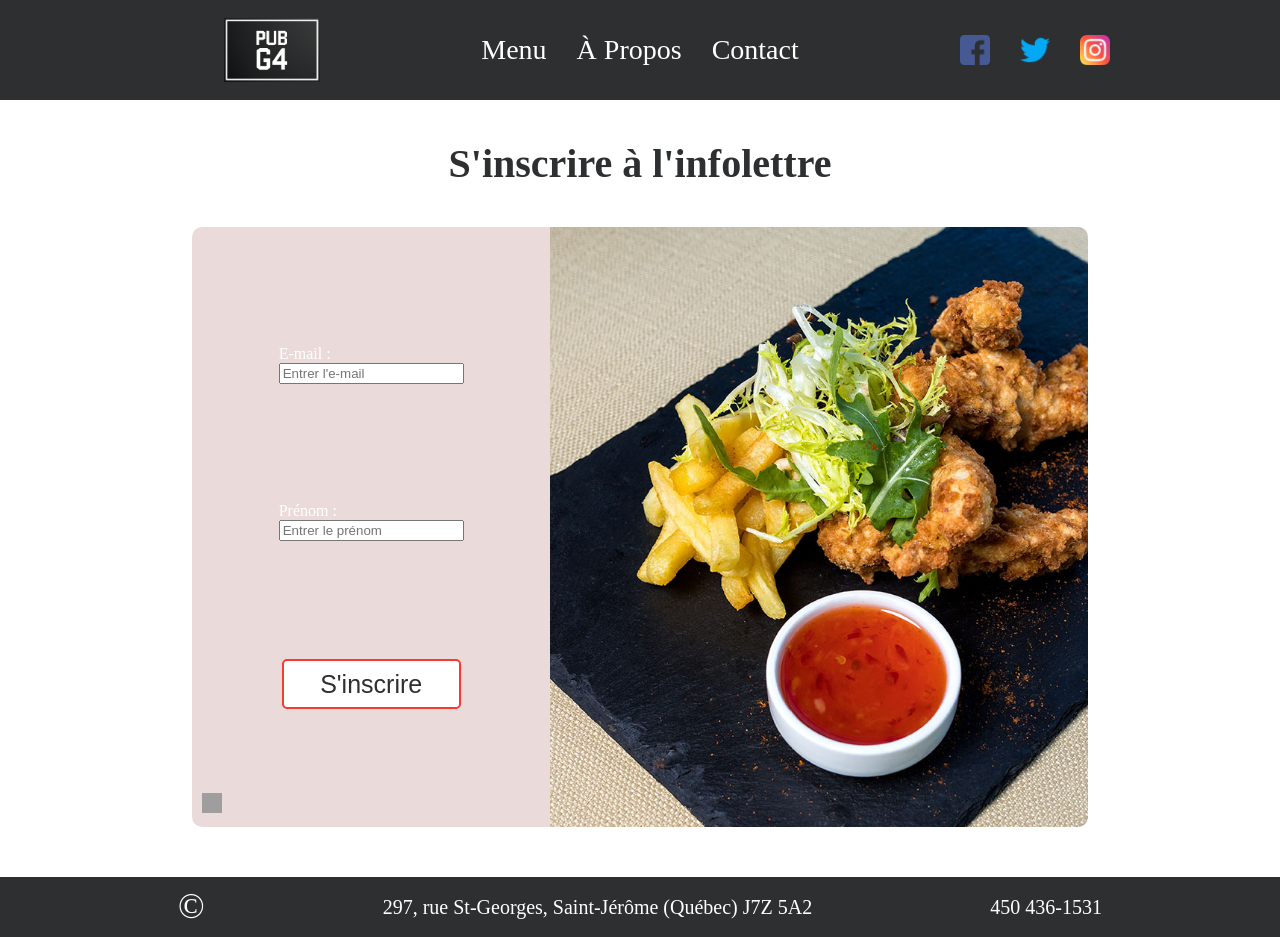
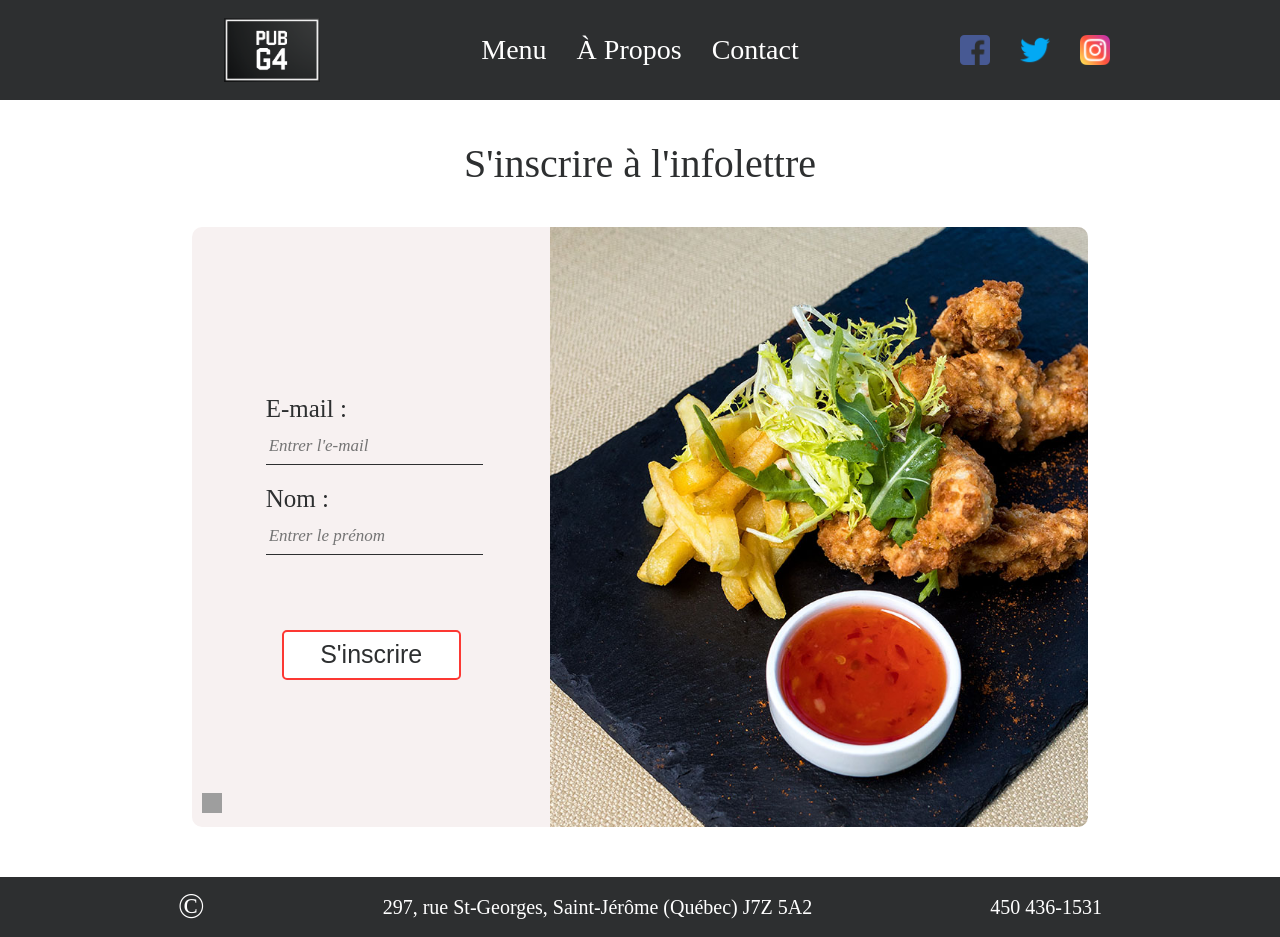
Before and after one commit to gabrielrheaume/RHEG_1369092_pw1, a PHP site: page /infolettre in a window 1280 px wide. Run offline with PHP 8.4, Linux system fonts and the light colour scheme; data comes from the database, SQL or seed files in the repository; style sheets or scripts are compiled from the project's sources; some web fonts are replaced; grey boxes are pictures that could not be loaded.

Commit message:
newsletter

```diff
--- a/public/css/parts/form.css
+++ b/public/css/parts/form.css
@@ -5,6 +5,7 @@
   display: flex;
   justify-content: center;
   margin: 0;
+  font-weight: normal;
 }
 
 .form-section {
@@ -13,7 +14,7 @@
   height: 600px;
   border-radius: 10px;
   margin: 0 auto 50px auto;
-  background-color: rgba(122, 12, 10, 0.15);
+  background-color: #F7F1F1;
   display: flex;
   position: relative;
 }
@@ -28,10 +29,15 @@
   height: 100%;
   display: flex;
   flex-direction: column;
-  justify-content: space-evenly;
+  justify-content: center;
   align-items: center;
 }
+.form-section .form form .input-infos {
+  display: flex;
+  flex-direction: column;
+}
 .form-section .form .submit {
+  margin-top: 75px;
   background-color: white;
   border: 2px solid #FC3833;
   color: #2D2F30;
@@ -76,5 +82,34 @@
 
 .input {
   display: flex;
-  flex-direction: column;
+  flex-direction: column-reverse;
+  align-items: flex-start;
+  width: 100%;
+}
+.input span {
+  font-size: 25px;
+  margin: 20px 0 5px 0;
+  color: #2D2F30;
+  display: flex;
+  justify-content: flex-start;
+}
+.input input {
+  background-color: transparent;
+  border: 0px;
+  border-bottom: 1px solid #2D2F30;
+  padding: 3px;
+  width: 100%;
+  height: 30px;
+  font-family: linotype-didot, serif;
+  font-weight: 400;
+  font-style: italic;
+  font-size: 17px;
+}
+.input input:focus {
+  border: 0px;
+  border-bottom: 1px solid #FC3833;
+  outline: none;
+}
+.input input:focus + span {
+  color: #FC3833;
 }/*# sourceMappingURL=form.css.map */
--- a/public/css/parts/form.scss
+++ b/public/css/parts/form.scss
@@ -6,6 +6,7 @@
     display: flex;
     justify-content: center;
     margin: 0;
+    font-weight: normal;
 }
 
 .form-section
@@ -15,7 +16,7 @@
     height: 600px;
     border-radius: 10px;
     margin: 0 auto 50px auto;
-    background-color: rgb(122, 12, 10, 0.15);
+    background-color: #F7F1F1;
     display: flex;
     position: relative;
 
@@ -26,18 +27,26 @@
         border-top-left-radius: 10px;
         border-bottom-left-radius: 10px;
 
+
         form
         {
             width: 100%;
             height: 100%;
             display: flex;
             flex-direction: column;
-            justify-content: space-evenly;
+            justify-content: center;
             align-items: center;
+
+            .input-infos
+            {
+                display: flex;
+                flex-direction: column;
+            }
         }
 
         .submit
         {
+            margin-top: 75px;
             background-color: white;
             border: 2px solid #FC3833;
             color: #2D2F30;
@@ -95,5 +104,42 @@
 .input
 {
     display: flex;
-    flex-direction: column;
+    flex-direction: column-reverse; // necessary to use the selector "input:focus + span"
+    align-items: flex-start;
+    width: 100%;
+
+    span
+    {
+        font-size: 25px;
+        margin: 20px 0 5px 0;
+        color: #2D2F30;
+        display: flex;
+        justify-content: flex-start;
+    }
+
+    input
+    {
+        background-color: transparent;
+        border: 0px;
+        border-bottom: 1px solid #2D2F30;
+        padding: 3px;
+        width: 100%;
+        height: 30px;
+        font-family: linotype-didot, serif;
+        font-weight: 400;
+        font-style: italic;
+        font-size: 17px;
+    }
+
+    input:focus
+    {
+        border: 0px;
+        border-bottom: 1px solid #FC3833;
+        outline: none;
+    }
+
+    input:focus + span
+    {
+        color: #FC3833;
+    }
 }
--- a/public/css/parts/menu.css
+++ b/public/css/parts/menu.css
@@ -22,7 +22,7 @@
   width: 100%;
   height: 250px;
   margin-top: 25px;
-  background-color: rgba(122, 12, 10, 0.15);
+  background-color: #F7F1F1;
   display: flex;
   flex-direction: row;
   position: relative;
--- a/public/css/parts/menu.scss
+++ b/public/css/parts/menu.scss
@@ -29,7 +29,7 @@
         width: 100%;
         height: 250px;
         margin-top: 25px;
-        background-color: rgb(122, 12, 10, 0.15);
+        background-color: #F7F1F1;
         display: flex;
         flex-direction: row;
         position: relative;
--- a/todo.txt
+++ b/todo.txt
@@ -9,7 +9,6 @@ Page menu
     Tartare et Végé n'affiche rien
 
 Page Form
-    newsletter
     categories
     connexion
     créer compte
--- a/views/parts/newsletter.form.php
+++ b/views/parts/newsletter.form.php
@@ -1,11 +1,13 @@
 <form action="subscribe_newsletter_submit" method="post">
-    <div class="input">
-        <span>E-mail :</span>
-        <input type="email" name="email" placeholder="Entrer l'e-mail" required>
-    </div>
-    <div class="input">
-        <span>Prénom :</span>
-        <input type="text" name="name" placeholder="Entrer le prénom" required>
+    <div class="input-infos">
+        <div class="input">
+            <input type="email" name="email" placeholder="Entrer l'e-mail" required>
+            <span>E-mail :</span>
+        </div>
+        <div class="input">
+            <input type="text" name="name" placeholder="Entrer le prénom" required>
+            <span>Nom :</span>
+        </div>
     </div>
     <input type="submit" value="S'inscrire" class="submit">
 </form>
```
Also changed, not shown: 2 other files.
